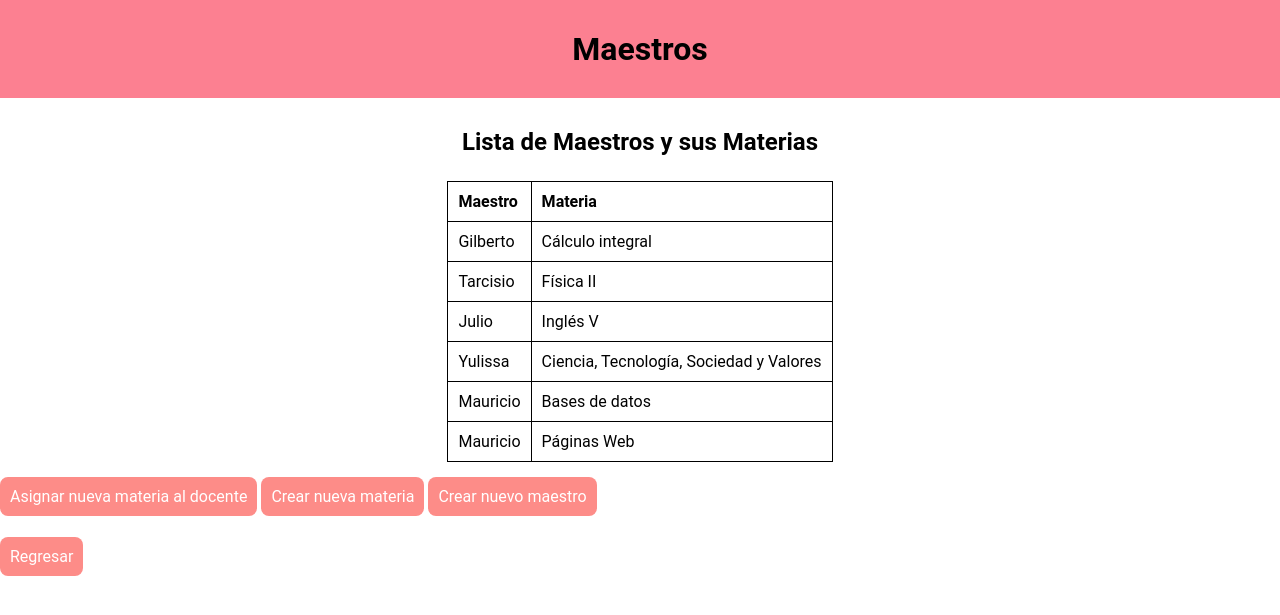
After one commit to Dante6228/Cecytem, a PHP site: page /maestros.php in a window 1280 px wide. The commit adds this page. Shown: the top 615 px of the page. Run offline with PHP 8.4, Linux system fonts and the light colour scheme; data comes from the database, SQL or seed files in the repository.

Commit message:
Continuación del desarrollo

```diff
--- a/cuentas.php
+++ b/cuentas.php
@@ -61,12 +61,14 @@ $usuarios = $stmt->fetchAll(PDO::FETCH_ASSOC);
             <tr>
                 <th>ID</th>
                 <th>Nombre</th>
+                <th>Usuario</th>
                 <th>Tipo de usuario</th>
             </tr>
             <?php foreach ($usuarios as $usuario) : ?>
                 <tr>
                     <td><?php echo htmlspecialchars($usuario['id']); ?></td>
                     <td><?php echo htmlspecialchars($usuario['nombre'] . " " . $usuario['ap'] . " " . $usuario['am']); ?></td>
+                    <td><?php echo htmlspecialchars($usuario['usuario']);?></td>
                     <td><?php echo htmlspecialchars($usuario['tipo_usuario']); ?></td>
                 </tr>
             <?php endforeach; ?>
--- a/inicio.php
+++ b/inicio.php
@@ -36,12 +36,10 @@ $usuario = $stmt->fetch(PDO::FETCH_ASSOC);
                 if($usuario['idTipo'] == 1){
                     echo "<a href='cuentas.php'>Usuarios</a>";
                     echo "<a href='maestros.php'>Maestros</a>";
-                } else{
-                    echo "No es admin :(";
                 }
 
             ?>
-
+            <a href="php/login/cerrarSesion.php">Cerrar sesión</a>
         </div>
     </main>
 </body>
--- /dev/null
+++ b/maestros.php
@@ -0,0 +1,101 @@
+<?php
+
+require_once __DIR__ . "/php/conexion/conexion.php";
+
+$pdo = conn::conn();
+
+session_start();
+
+// Consulta con INNER JOIN para obtener los maestros y las materias que enseñan
+$query = "
+    SELECT m.nombre AS maestro, mt.descripcion AS materia
+    FROM maestro m
+    INNER JOIN materia_maestro mm ON m.id = mm.idMaestro
+    INNER JOIN materia mt ON mm.idMateria = mt.id
+";
+
+// Preparar y ejecutar la consulta
+$stmt = $pdo->prepare($query);
+$stmt->execute();
+
+// Obtener todos los resultados
+$maestros = $stmt->fetchAll(PDO::FETCH_ASSOC);
+
+?>
+
+<!DOCTYPE html>
+<html lang="es">
+<head>
+    <meta charset="UTF-8">
+    <meta name="viewport" content="width=device-width, initial-scale=1.0">
+    <link rel="stylesheet" href="css/general.css">
+    <style>
+        h2{
+            text-align: center;
+            margin-top: 30px;
+        }
+
+        table{
+            border: 1px solid #ccc;
+            border-collapse: collapse;
+            margin: 25px auto;
+        }
+
+        th, td{
+            padding: 10px;
+            text-align: left;
+            border: 1px solid;
+        }
+
+        nav{
+            height: 100px;
+            display: flex;
+            align-items: center;
+        }
+        a{
+            text-decoration: none;
+        }
+    </style>
+    <title>Maestros</title>
+</head>
+<body>
+    <header>
+        <h1>Maestros</h1>
+    </header>
+    <main>
+        <div>
+            <h2>Lista de Maestros y sus Materias</h2>
+            <?php if (!empty($maestros)): ?>
+                <table>
+                    <thead>
+                        <tr>
+                            <th>Maestro</th>
+                            <th>Materia</th>
+                        </tr>
+                    </thead>
+                    <tbody>
+                        <?php foreach ($maestros as $maestro): ?>
+                            <tr>
+                                <td><?php echo htmlspecialchars($maestro['maestro']); ?></td>
+                                <td><?php echo htmlspecialchars($maestro['materia']); ?></td>
+                            </tr>
+                        <?php endforeach; ?>
+                    </tbody>
+                </table>
+            <?php else: ?>
+                <p>No hay maestros o materias disponibles.</p>
+            <?php endif; ?>
+        </div>
+        <a href="crearMaestro.php">Asignar nueva materia al docente</a>
+        <a href="crearMateria.php">Crear nueva materia</a>
+        <a href="crearDocente.php">Crear nuevo maestro</a>
+    </main>
+    <nav>
+        <ul>
+            <li>
+                <a href="inicio.php">Regresar</a>
+            </li>
+        </ul>
+    </nav>
+</body>
+</html>
```
Also changed, not shown: crearMaestro.php (added, +78 -0 lines), php/login/cerrarSesion.php (added, +18 -0 lines), php/login/crear.php (+29 -0 lines), php/maestro/crear.php (added, +21 -0 lines).
